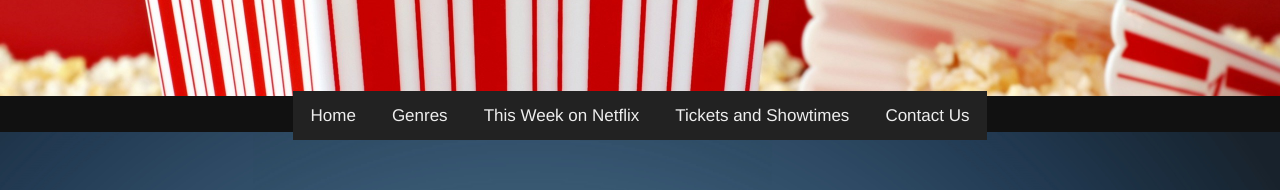
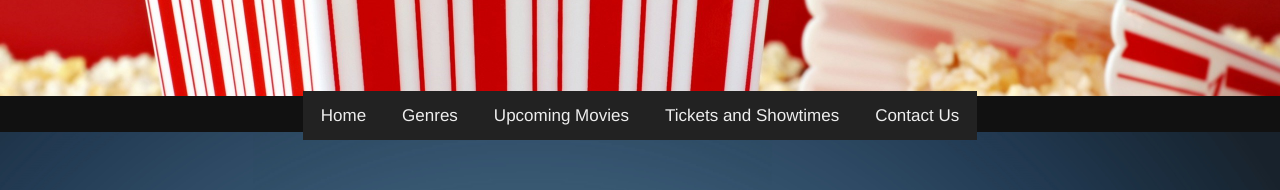
Before and after one commit to 7359/Group-Website, a plain HTML site: page index.html in a window 1280 px wide. Shown: the top 190 px of the page. Drawn offline with Linux system fonts and the light colour scheme.

Commit message:
Update index.html

```diff
--- a/index.html
+++ b/index.html
@@ -11,7 +11,7 @@
     <body>
         <div class="topbar">
             <div class="titlebar">
-                <a href="index.html"><span class="border">Home</span></a><a href="genrepage.html"><span class="border">Genres</span></a><a href="netflix.html"><span class="border">This Week on Netflix</span></a><a href="index.html"><span class="border">Tickets and Showtimes</span></a><a href="contact.html"><span class="border">Contact Us</span></a>
+                <a href="index.html"><span class="border">Home</span></a><a href="genrepage.html"><span class="border">Genres</span></a><a href="netflix.html"><span class="border">Upcoming Movies</span></a><a href="index.html"><span class="border">Tickets and Showtimes</span></a><a href="contact.html"><span class="border">Contact Us</span></a>
             </div>
         </div>
         <div class="parallax1"></div>
```
